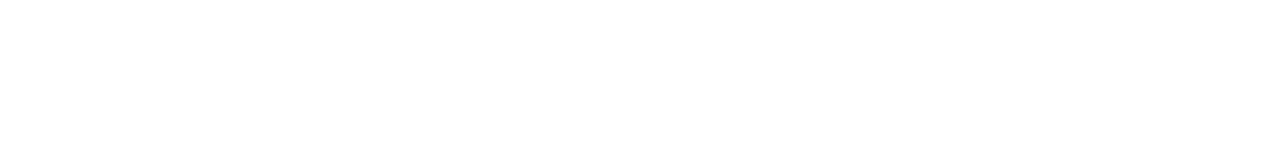
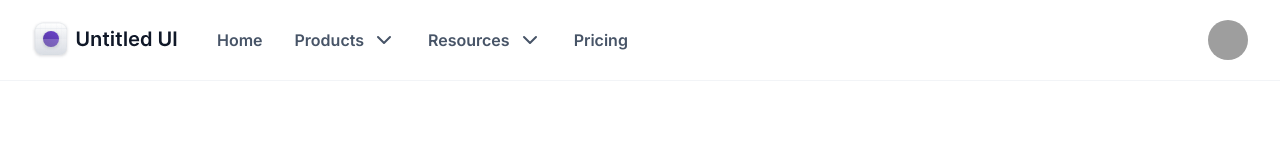
Before and after one commit to olivpeter/untitleui-lp, a plain HTML site: page index.html in a window 1280 px wide. Drawn offline with nearby package versions, Linux system fonts and the light colour scheme; grey boxes are pictures that could not be loaded.

Commit message:
feat: add header component

```diff
--- a/index.html
+++ b/index.html
@@ -11,6 +11,31 @@
         <title>Untitle UI</title>
     </head>
     <body>
+        <header>
+            <div class="gridWrapper">
+                <div class="leftContent">
+                    <img src="/assets/svg/Logo.svg" alt="Untitle UI Logo" />
+                    <nav>
+                        <ul class="menu">
+                            <li class="menu-item"><a href="#">Home</a></li>
+                            <li class="menu-item">
+                                <a href="#">Products</a>
+                                <i data-lucide="chevron-down"></i>
+                            </li>
+                            <li class="menu-item">
+                                <a href="#">Resources</a>
+                                <i data-lucide="chevron-down"></i>
+                            </li>
+                            <li class="menu-item"><a href="#">Pricing</a></li>
+                        </ul>
+                    </nav>
+                </div>
+                <div class="rightContent">
+                    <img src="https://avatars.githubusercontent.com/u/168497528?v=4" alt="Logged User" />
+                </div>
+            </div>
+        </header>
+
         <script src="/js/app.js"></script>
         <script src="https://unpkg.com/lucide@latest"></script>
         <script>
--- a/main.scss
+++ b/main.scss
@@ -1,2 +1,3 @@
 @import "./scss/partials/variables";
 @import "./scss/partials/reset";
+@import "./scss/partials/header";
--- /dev/null
+++ b/scss/partials/_header.scss
@@ -0,0 +1,54 @@
+header {
+    position: fixed;
+    top: 0;
+    left: 0;
+    width: 100%;
+    z-index: 100;
+
+    padding: 2rem 0;
+
+    background: $white;
+    border-bottom: 0.1rem solid $grey-100;
+
+    .gridWrapper {
+        display: flex;
+        align-items: center;
+        justify-content: space-between;
+
+        .leftContent {
+            display: flex;
+            align-items: center;
+            gap: 4rem;
+
+            nav {
+                font-size: 1.6rem;
+                font-weight: 600;
+                color: $grey-600;
+
+                .menu {
+                    display: flex;
+                    align-items: center;
+                    gap: 3.2rem;
+
+                    .menu-item {
+                        display: flex;
+                        align-items: center;
+                        gap: 0.8rem;
+                        transition: color 0.3s ease;
+                        &:hover {
+                            color: $grey-400;
+                        }
+                    }
+                }
+            }
+        }
+
+        .rightContent {
+            img {
+                height: 4rem;
+                width: 4rem;
+                border-radius: $radius-rounded;
+            }
+        }
+    }
+}
--- a/scss/partials/_variables.scss
+++ b/scss/partials/_variables.scss
@@ -12,9 +12,9 @@ $brand-800: #53389e;
 $brand-900: #42307d;
 
 // GREYS
-$gray-25: #fcfcfd;
-$gray-50: #f9fafb;
-$gray-100: #f2f4f7;
+$grey-25: #fcfcfd;
+$grey-50: #f9fafb;
+$grey-100: #f2f4f7;
 $grey-200: #e4e7ec;
 $grey-300: #d0d5dd;
 $grey-400: #98a2b3;
@@ -27,3 +27,8 @@ $grey-900: #101828;
 // NEUTRALS
 $white: #ffffff;
 $black: #000000;
+
+// BORDER-RADIUS
+$radius-default: 0.8rem;
+$radius-full: 999.9rem;
+$radius-rounded: 50%;
```
Also changed, not shown: css/main.min.css.
